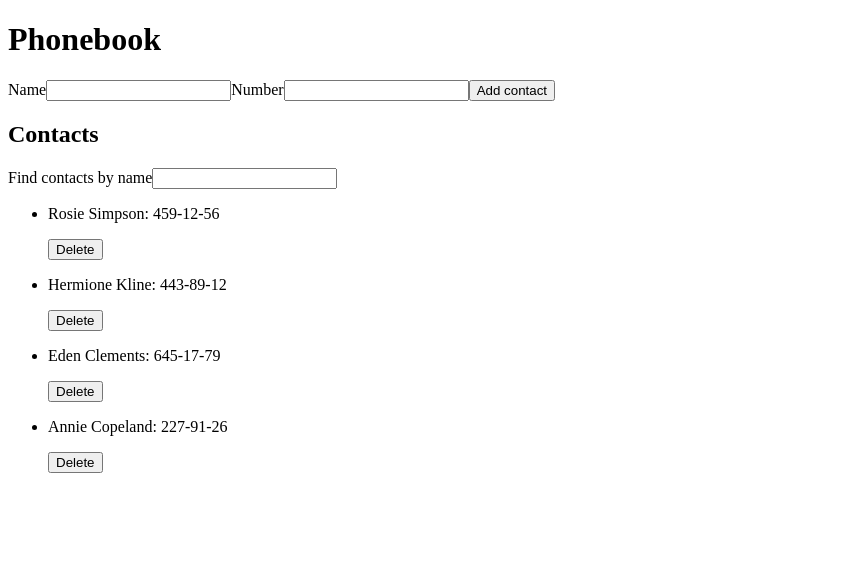
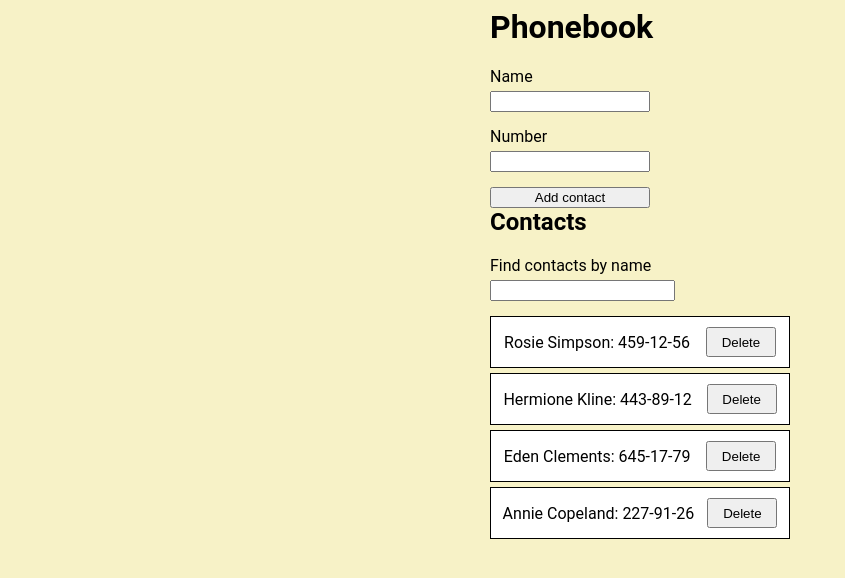
Before and after one commit to alalasimys/goit-react-hw-09-phonebook, a React (Create React App) app: page / in a window 1280 px wide. Shown: the top 578 px of the page, without its empty margins (0-845 px from the left). Built offline with nearby package versions, Linux system fonts and the light colour scheme.

Commit message:
add little bit styles

```diff
--- a/src/App.js
+++ b/src/App.js
@@ -5,6 +5,9 @@ import { v4 as uuidv4 } from "uuid";
 import ContactForm from "./components/ContactForm/ContactForm";
 import ContactList from "./components/ContactList/ContactList";
 import Filter from "./components/Filter/Filter";
+
+//Styles
+import "./styles.css";
 
 class App extends Component {
   state = {
@@ -57,7 +60,7 @@ class App extends Component {
     const currentContactList = this.getCurrentContacts();
 
     return (
-      <>
+      <div className="Phonebook">
         <h1>Phonebook</h1>
         <ContactForm onSubmit={this.addContact} />
         <h2>Contacts</h2>
@@ -67,7 +70,7 @@ class App extends Component {
           contacts={currentContactList}
           onDeleteContact={this.deleteContact}
         />
-      </>
+      </div>
     );
   }
 }
--- a/src/components/ContactForm/ContactForm.js
+++ b/src/components/ContactForm/ContactForm.js
@@ -1,5 +1,6 @@
 import { Component } from "react";
 import PropTypes from "prop-types";
+import styles from "./ContactForm.module.css";
 
 class ContactForm extends Component {
   state = {
@@ -27,10 +28,11 @@ class ContactForm extends Component {
 
   render() {
     return (
-      <form onSubmit={this.handleSubmit}>
-        <label>
+      <form onSubmit={this.handleSubmit} className={styles.FormContainer}>
+        <label className={styles.inputLabel}>
           Name
           <input
+            className={styles.inputValue}
             value={this.state.name}
             onChange={this.handleChange}
             type="text"
@@ -40,9 +42,10 @@ class ContactForm extends Component {
             required
           />
         </label>
-        <label>
+        <label className={styles.inputLabel}>
           Number
           <input
+            className={styles.inputValue}
             value={this.state.number}
             onChange={this.handleChange}
             type="tel"
--- /dev/null
+++ b/src/components/ContactForm/ContactForm.module.css
@@ -0,0 +1,14 @@
+.FormContainer {
+  display: flex;
+  flex-direction: column;
+  width: 160px;
+}
+
+.inputLabel {
+  display: inline-flex;
+  flex-direction: column;
+}
+.inputValue {
+  margin-top: 5px;
+  margin-bottom: 15px;
+}
--- a/src/components/ContactList/ContactList.js
+++ b/src/components/ContactList/ContactList.js
@@ -1,14 +1,19 @@
 import PropTypes from "prop-types";
+import styles from "./ContactList.module.css";
 
 const ContactList = ({ contacts, onDeleteContact }) => {
   return (
-    <ul>
+    <ul className={styles.ContactList}>
       {contacts.map(({ id, name, number }) => (
-        <li key={id}>
+        <li className={styles.ContactListItem} key={id}>
           <p>
             {name}: {number}
           </p>
-          <button type="button" onClick={() => onDeleteContact(id)}>
+          <button
+            className={styles.DeleteBtn}
+            type="button"
+            onClick={() => onDeleteContact(id)}
+          >
             Delete
           </button>
         </li>
--- /dev/null
+++ b/src/components/ContactList/ContactList.module.css
@@ -0,0 +1,21 @@
+.ContactList {
+  width: 300px;
+}
+
+.ContactListItem {
+  display: flex;
+  justify-content: space-around;
+  align-items: center;
+  border: 1px solid black;
+  padding: 10px 5px;
+  margin-bottom: 5px;
+  background-color: white;
+}
+
+.DeleteBtn {
+  height: 30px;
+  width: 70px;
+  margin-top: auto;
+  margin-bottom: auto;
+  cursor: pointer;
+}
--- a/src/components/Filter/Filter.js
+++ b/src/components/Filter/Filter.js
@@ -1,9 +1,15 @@
 import PropTypes from "prop-types";
+import styles from "./Filter.module.css";
 
 const Filter = ({ value, onChange }) => (
-  <label>
+  <label className={styles.inputLabel}>
     Find contacts by name
-    <input type="text" value={value} onChange={onChange}></input>
+    <input
+      className={styles.inputValue}
+      type="text"
+      value={value}
+      onChange={onChange}
+    ></input>
   </label>
 );
 
--- /dev/null
+++ b/src/components/Filter/Filter.module.css
@@ -0,0 +1,8 @@
+.inputLabel {
+  display: inline-flex;
+  flex-direction: column;
+}
+.inputValue {
+  margin-top: 5px;
+  margin-bottom: 15px;
+}
--- a/src/index.js
+++ b/src/index.js
@@ -1,6 +1,7 @@
 import React from "react";
 import ReactDOM from "react-dom";
 import App from "./App";
+import "./styles.css";
 
 ReactDOM.render(
   <React.StrictMode>
--- /dev/null
+++ b/src/styles.css
@@ -0,0 +1,34 @@
+body {
+  font-family: "Roboto", sans-serif;
+  background-color: rgb(247, 242, 199);
+}
+
+img {
+  display: block;
+  max-width: 100%;
+  height: auto;
+}
+
+h1,
+h2,
+h3,
+h4,
+h5 {
+  margin-top: 0;
+}
+
+p {
+  margin: 0;
+}
+
+ul {
+  padding: 0;
+  margin: auto 0;
+
+  list-style: none;
+}
+
+.Phonebook {
+  width: 300px;
+  margin: auto;
+}
```
Also changed, not shown: 1 other file (tests, documents, lock files or other folders).
